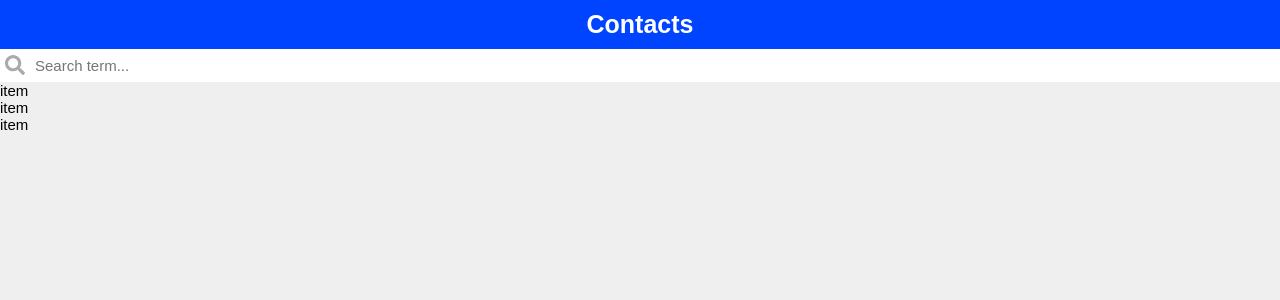
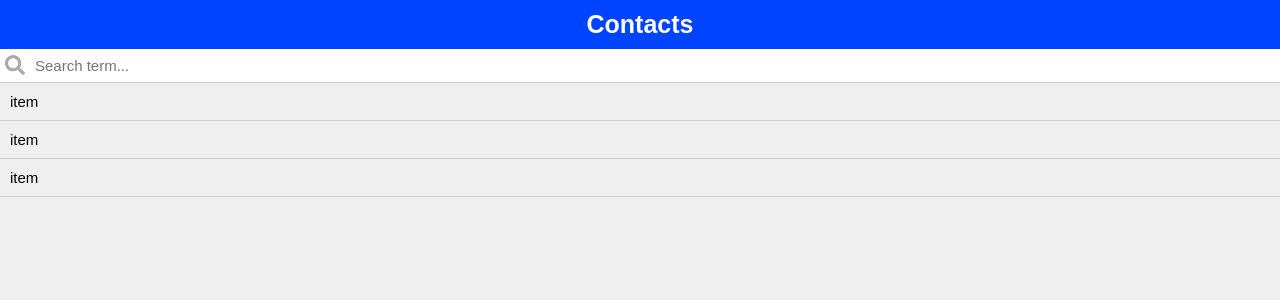
Before and after one commit to JalalMallah/contact-list-with-filter, a React (Create React App) app: page / in a window 1280 px wide. Shown: the top 300 px of the page. Built offline with nearby package versions, Linux system fonts and the light colour scheme.

Commit message:
style: add basic styles for ContactItem component

```diff
--- a/src/components/ContactItem.tsx
+++ b/src/components/ContactItem.tsx
@@ -1,7 +1,9 @@
 import React from 'react';
 
+import styles from 'styles/ContactItem.module.scss';
+
 const ContactItem: React.FC = () => {
-  return <li>item</li>;
+  return <li className={styles.contactItem}>item</li>;
 };
 
 export default ContactItem;
--- /dev/null
+++ b/src/styles/ContactItem.module.scss
@@ -0,0 +1,8 @@
+.contactItem {
+  padding: 1rem;
+  border-bottom: 1px solid #cdcdcd;
+
+  &:first-child {
+    border-top: 1px solid #cdcdcd;
+  }
+}
```
